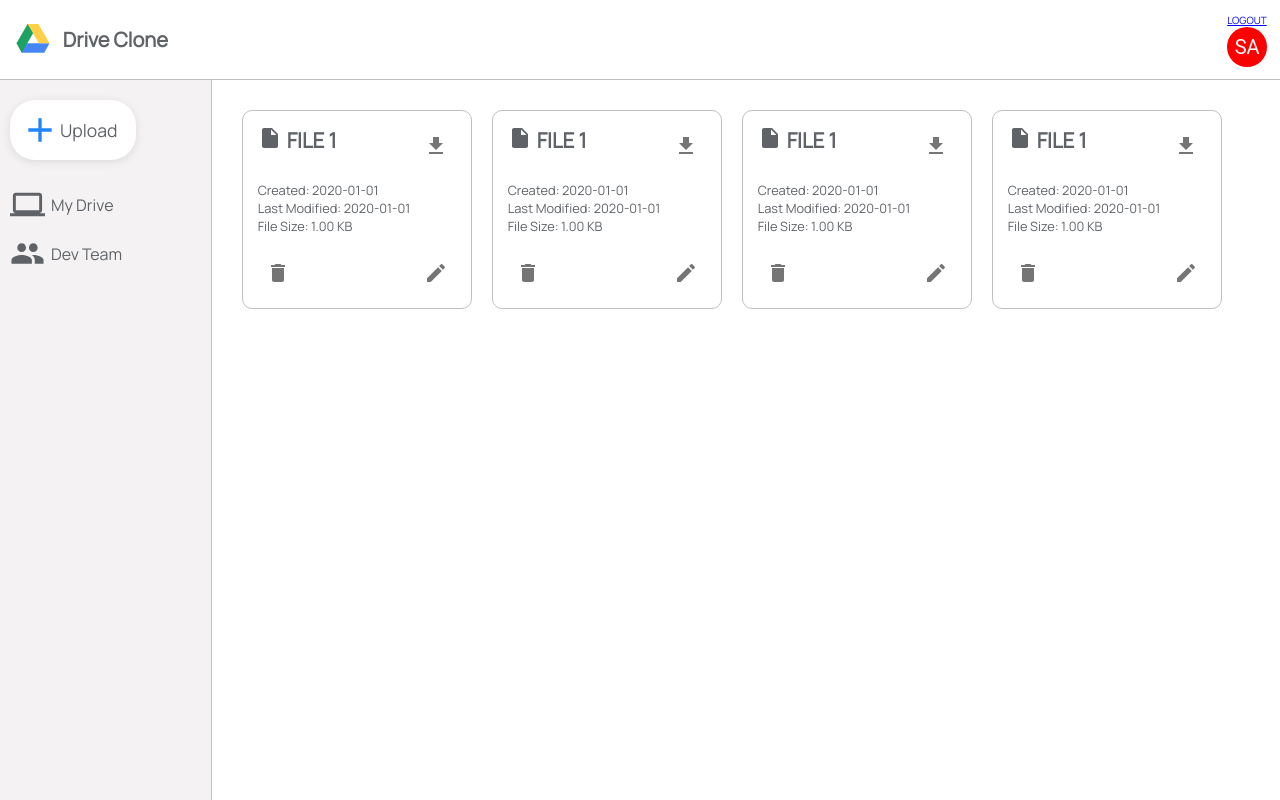
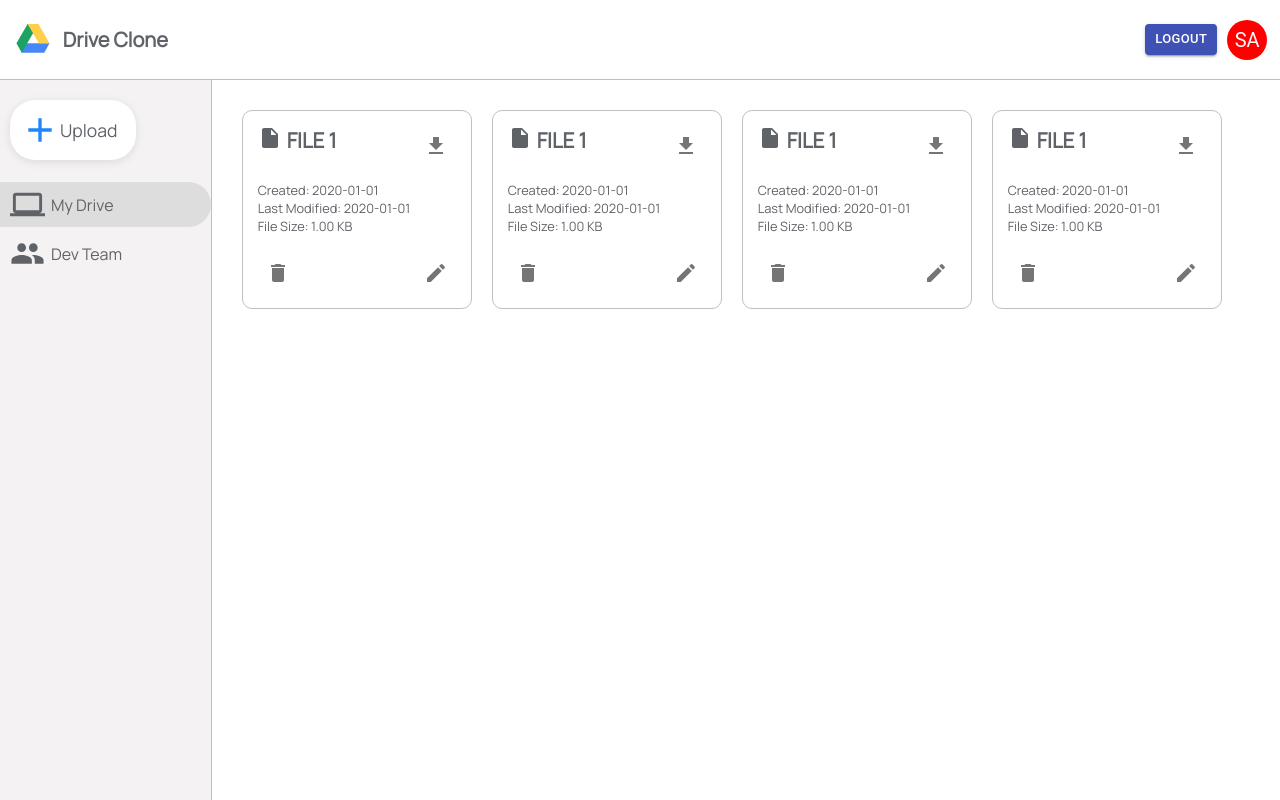
Before and after one commit to ArnavGuptaaa/google-drive-clone, a React (Create React App) app: page / in a window 1280 px wide. Built offline with nearby package versions, Linux system fonts and the light colour scheme.

Commit message:
Added hover and active states to sidebar.

```diff
--- a/src/components/Header.js
+++ b/src/components/Header.js
@@ -1,13 +1,40 @@
 import { Avatar } from '@material-ui/core';
 import { makeStyles } from '@material-ui/styles';
+import Button from '@material-ui/core/Button';
+import { useHistory } from 'react-router';
 
 function Header() {
-	// Avatar Styles
-	const useStyles = makeStyles({
+	const useStyles = makeStyles((theme) => ({
+		margin: {
+			margin: 10,
+		},
 		avatar: {
 			backgroundColor: 'red',
 		},
-	});
+	}));
+	const history = useHistory();
+
+	const handleLogout = () => {
+		// Logout Post Request
+		fetch('http://localhost:5000/login', {
+			method: 'POST',
+			withCredentials: true,
+			credentials: 'include',
+			headers: {
+				'Content-Type': 'application/json',
+			},
+		})
+			.then((res) => res.json())
+			.then((data) => {
+				console.log(data);
+				if (data.sucess) {
+					history.push('/login');
+				} else {
+					console.log('Hello');
+				}
+			})
+			.catch((err) => console.log(err));
+	};
 
 	const classes = useStyles();
 	return (
@@ -21,7 +48,16 @@ function Header() {
 			</div>
 
 			<div className="avatar">
-				<a href="/logout">LOGOUT</a>
+				<Button
+					type="submit"
+					variant="contained"
+					size="small"
+					color="primary"
+					className={classes.margin}
+					// onClick={validateCreds}
+				>
+					Logout
+				</Button>
 				<Avatar className={classes.avatar}>SA</Avatar>
 			</div>
 		</div>
--- a/src/components/Login.js
+++ b/src/components/Login.js
@@ -18,7 +18,7 @@ const Login = () => {
 	const classes = useStyles();
 
 	// Form validation
-	const [email, setEmail] = useState('');
+	const [name, setName] = useState('');
 	const [password, setPassword] = useState('');
 	const [isValidated, setIsValidated] = useState(false);
 	const [isClicked, setIsclicked] = useState(false);
@@ -27,31 +27,31 @@ const Login = () => {
 	const validateCreds = (e) => {
 		e.preventDefault();
 
-		// email regex
-		const emailRegex =
-			/^(([^<>()\[\]\\.,;:\s@"]+(\.[^<>()\[\]\\.,;:\s@"]+)*)|(".+"))@((\[[0-9]{1,3}\.[0-9]{1,3}\.[0-9]{1,3}\.[0-9]{1,3}\])|(([a-zA-Z\-0-9]+\.)+[a-zA-Z]{2,}))$/;
-		// password regex
+		// username regex
+		const nameRegex = /^[a-z ,.'-]+$/i;
+
+		// Password Regex
 		const passwordRegex =
 			/^(?=.*[a-z])(?=.*[A-Z])(?=.*\d)(?=.*[@$!%*?&])[A-Za-z\d@$!%*?&]{8,}$/;
 
-		if (emailRegex.test(email) && passwordRegex.test(password)) {
+		if (nameRegex.test(name) && passwordRegex.test(password)) {
 			setIsValidated(true);
 			// Posting to the API
 			e.preventDefault();
-			postLogin(email, password);
+			postLogin(name, password);
 		} else {
 			setIsValidated(false);
 		}
 		setIsclicked(true);
 
-		console.log(email, password);
+		console.log(name, password);
 		console.log(isValidated);
 	};
 
 	// POST REQUEST
-	const postLogin = (email, password) => {
+	const postLogin = (name, password) => {
 		const data = {
-			username: email,
+			username: name,
 			password: password,
 		};
 		fetch('http://localhost:5000/login', {
@@ -66,7 +66,7 @@ const Login = () => {
 			.then((res) => res.json())
 			.then((data) => {
 				console.log(data);
-				if (data.status == 'success') {
+				if (data.success) {
 					history.push('/');
 				} else {
 					setIsValidated(false);
@@ -89,10 +89,10 @@ const Login = () => {
 				</div>
 				<TextField
 					id="outlined-full-width login-email"
-					label="Email"
+					label="Username"
 					style={{ margin: 8 }}
 					{...(!isValidated && isClicked ? { error: 'true' } : {})}
-					placeholder="Email"
+					placeholder="Username"
 					fullWidth
 					margin="normal"
 					InputLabelProps={{
@@ -101,8 +101,8 @@ const Login = () => {
 					autoComplete="off"
 					variant="outlined"
 					onChange={(e) => {
-						setEmail(e.target.value);
-						console.log(email);
+						setName(e.target.value);
+						console.log(name);
 					}}
 				/>
 				<TextField
--- a/src/components/Register.js
+++ b/src/components/Register.js
@@ -36,7 +36,7 @@ const Register = () => {
 
 		const nameRegex = /^[a-z ,.'-]+$/i;
 
-		console.log("checking vlaid ");
+		console.log('checking vlaid ');
 
 		if (
 			emailRegex.test(email) &&
@@ -45,9 +45,9 @@ const Register = () => {
 		) {
 			setIsValidated(true);
 			postRegister(e, email, password);
-			console.log("valid");
+			console.log('valid');
 		} else {
-			console.log("non valid");
+			console.log('non valid');
 			setIsValidated(false);
 		}
 		setIsclicked(true);
@@ -56,10 +56,11 @@ const Register = () => {
 	const postRegister = (e) => {
 		e.preventDefault();
 		const data = {
-			username: email,
+			username: name,
+			email: email,
 			password: password,
 		};
-		console.log("Fetching");
+		console.log('Fetching');
 		fetch('http://localhost:5000/register', {
 			method: 'POST',
 			withCredentials: true,
@@ -72,7 +73,7 @@ const Register = () => {
 			.then((res) => res.json())
 			.then((data) => {
 				console.log(data);
-				if (data.status == 'success') {
+				if (data.success) {
 					setIsValidated(true);
 					history.push('/login');
 				} else {
--- a/src/components/SideBar.js
+++ b/src/components/SideBar.js
@@ -3,8 +3,12 @@ import GroupIcon from '@material-ui/icons/Group';
 import ComputerIcon from '@material-ui/icons/Computer';
 import AddIcon from '@material-ui/icons/Add';
 import IconButton from '@mui/material/IconButton';
+import { useState } from 'react';
 
 const SideBar = ({ sideBarOption, setSideBarOption }) => {
+	const [listActive1, setListActive1] = useState('list-item-active');
+	const [listActive2, setListActive2] = useState('');
+
 	// Button Styles
 	const useStyles = makeStyles({
 		btn: {
@@ -31,18 +35,22 @@ const SideBar = ({ sideBarOption, setSideBarOption }) => {
 
 			<ul className="sidebar-list">
 				<li
-					className="list-item"
+					className={`list-item ${listActive1}`}
 					onClick={() => {
 						handleClick(0);
+						setListActive1('list-item-active');
+						setListActive2('');
 					}}
 				>
 					<ComputerIcon className={classes.btn} fontSize="large" />
 					<p className="list-text">My Drive</p>
 				</li>
 				<li
-					className="list-item"
+					className={`list-item ${listActive2}`}
 					onClick={() => {
 						handleClick(1);
+						setListActive2('list-item-active');
+						setListActive1('');
 					}}
 				>
 					<GroupIcon className={classes.btn} fontSize="large" />
--- a/src/index.css
+++ b/src/index.css
@@ -49,7 +49,11 @@ html::-webkit-scrollbar-thumb {
 	width: 40px;
 	margin-right: 10px;
 }
-
+.avatar {
+	display: flex;
+	justify-content: center;
+	align-items: center;
+}
 .main-flex {
 	display: flex;
 	justify-content: center;
@@ -91,6 +95,17 @@ html::-webkit-scrollbar-thumb {
 	margin: 2px 0;
 	font-size: 1rem;
 	align-items: center;
+	border-top-right-radius: 25px;
+	border-bottom-right-radius: 25px;
+	transition: all ease-in 0.3s;
+}
+
+.list-item:hover {
+	background-color: #dddddd;
+}
+
+.list-item-active {
+	background-color: #dddddd;
 }
 
 .list-text {
```
